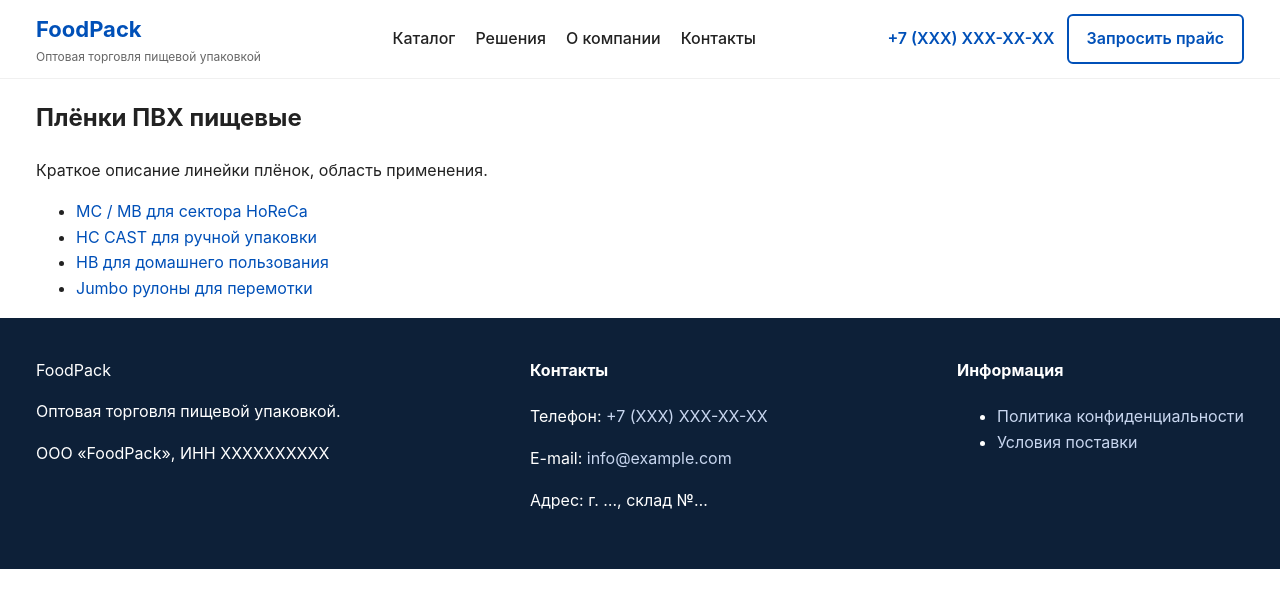
After one commit to shatagin/foodpack-b2b, a Django app: page /films-pvc/ in a window 1280 px wide. The commit adds this page. Shown: the top 608 px of the page. Run offline with Django 5.2, Linux system fonts and the light colour scheme.

Commit message:
templates skeletons

```diff
--- a/core/settings.py
+++ b/core/settings.py
@@ -46,6 +46,7 @@ INSTALLED_APPS = [
     'django.contrib.sessions',
     'django.contrib.messages',
     'django.contrib.staticfiles',
+    'core',
 ]
 
 MIDDLEWARE = [
@@ -63,7 +64,7 @@ ROOT_URLCONF = 'core.urls'
 TEMPLATES = [
     {
         'BACKEND': 'django.template.backends.django.DjangoTemplates',
-        'DIRS': [],
+        'DIRS': [os.path.join(BASE_DIR, 'templates')],
         'APP_DIRS': True,
         'OPTIONS': {
             'context_processors': [
@@ -143,4 +144,7 @@ USE_TZ = True
 DEFAULT_AUTO_FIELD = 'django.db.models.BigAutoField'
 
 STATIC_URL = '/static/'
+STATICFILES_DIRS = [
+    BASE_DIR / 'core' / 'static',
+]
 STATIC_ROOT = os.path.join(BASE_DIR, 'static')
--- /dev/null
+++ b/core/static/css/main.css
@@ -0,0 +1,410 @@
+/* ===========================
+   БАЗОВЫЕ СТИЛИ
+   =========================== */
+
+html {
+    box-sizing: border-box;
+    scroll-behavior: smooth;
+}
+
+*, *::before, *::after {
+    box-sizing: inherit;
+}
+
+body {
+    margin: 0;
+    font-family: "Inter", "Roboto", sans-serif;
+    font-size: 16px;
+    line-height: 1.6;
+    color: #222;
+    background: #fff;
+}
+
+/* ===========================
+   КОНТЕЙНЕР
+   =========================== */
+
+.container {
+    width: 100%;
+    max-width: 1240px;
+    margin: 0 auto;
+    padding: 0 16px;
+}
+
+/* ===========================
+   ССЫЛКИ
+   =========================== */
+
+a {
+    color: #0050b8;
+    text-decoration: none;
+}
+
+a:hover {
+    text-decoration: underline;
+}
+
+/* ===========================
+   КНОПКИ
+   =========================== */
+
+.btn {
+    display: inline-block;
+    padding: 12px 20px;
+    border-radius: 6px;
+    font-weight: 600;
+    text-align: center;
+}
+
+.btn-primary {
+    background: #0050b8;
+    color: #fff;
+}
+
+.btn-primary:hover {
+    background: #003f8c;
+}
+
+.btn-secondary {
+    background: #e7effb;
+    color: #0050b8;
+}
+
+.btn-secondary:hover {
+    background: #d4e3f7;
+}
+
+.btn-outline {
+    border: 2px solid #0050b8;
+    color: #0050b8;
+    padding: 10px 18px;
+}
+
+.btn-outline:hover {
+    background: #0050b8;
+    color: #fff;
+}
+
+/* ===========================
+   HEADER
+   =========================== */
+
+.site-header {
+    border-bottom: 1px solid #f0f0f0;
+    padding: 12px 0;
+    background: #ffffffdd;
+    backdrop-filter: blur(4px);
+    position: sticky;
+    top: 0;
+    z-index: 50;
+}
+
+.header-inner {
+    display: flex;
+    justify-content: space-between;
+    align-items: center;
+    gap: 24px;
+}
+
+.logo a {
+    font-weight: 700;
+    font-size: 22px;
+    color: #0050b8;
+}
+
+.logo .tagline {
+    font-size: 12px;
+    color: #666;
+    display: block;
+}
+
+.main-nav ul {
+    list-style: none;
+    margin: 0;
+    padding: 0;
+    display: flex;
+    gap: 20px;
+}
+
+.main-nav a {
+    color: #222;
+    font-weight: 500;
+}
+
+.header-contacts {
+    display: flex;
+    align-items: center;
+    gap: 12px;
+}
+
+.header-phone {
+    font-weight: 600;
+    color: #0050b8;
+}
+
+/* ===========================
+   HERO
+   =========================== */
+
+.hero {
+    padding: 60px 0;
+    background: #f7f9fc;
+}
+
+.hero-inner {
+    display: flex;
+    align-items: center;
+    justify-content: space-between;
+    gap: 24px;
+}
+
+.hero-text h1 {
+    margin: 0 0 16px 0;
+    font-size: 36px;
+    font-weight: 700;
+}
+
+.hero-text p {
+    max-width: 480px;
+    margin-bottom: 20px;
+}
+
+.hero-actions a {
+    margin-right: 12px;
+}
+
+/* ===========================
+   BENEFITS
+   =========================== */
+
+.benefits {
+    padding: 40px 0;
+    background: #fff;
+}
+
+.benefits-inner {
+    display: grid;
+    grid-template-columns: repeat(4, 1fr);
+    gap: 24px;
+}
+
+.benefit-item h3 {
+    margin: 0 0 8px 0;
+    font-size: 18px;
+}
+
+/* ===========================
+   CATALOG
+   =========================== */
+
+.catalog {
+    padding: 60px 0;
+    background: #f7f9fc;
+}
+
+.catalog-grid {
+    display: grid;
+    grid-template-columns: repeat(4, 1fr);
+    gap: 24px;
+    margin-top: 24px;
+}
+
+.catalog-item {
+    padding: 20px;
+    background: #fff;
+    border: 1px solid #e5e5e5;
+    border-radius: 8px;
+    transition: 0.15s;
+}
+
+.catalog-item:hover {
+    border-color: #c6d8f2;
+    box-shadow: 0 4px 14px rgba(0, 40, 100, 0.06);
+}
+
+.catalog-item h3 {
+    margin-top: 0;
+}
+
+/* ===========================
+   SOLUTIONS
+   =========================== */
+
+.solutions {
+    padding: 60px 0;
+}
+
+.solutions-grid {
+    display: grid;
+    grid-template-columns: repeat(4, 1fr);
+    gap: 24px;
+}
+
+.solutions-item {
+    padding: 20px;
+    background: #f7f9fc;
+    border-radius: 8px;
+}
+
+/* ===========================
+   PROCESS
+   =========================== */
+
+.process {
+    padding: 60px 0;
+    background: #fff;
+}
+
+.process-steps {
+    max-width: 700px;
+    margin: 0 auto;
+    padding-left: 20px;
+    font-size: 18px;
+}
+
+/* ===========================
+   ABOUT
+   =========================== */
+
+.about {
+    padding: 60px 0;
+    background: #f7f9fc;
+}
+
+.about-inner {
+    display: flex;
+    justify-content: space-between;
+    align-items: flex-start;
+    gap: 40px;
+}
+
+.about-text {
+    flex: 2;
+}
+
+.about-stats {
+    flex: 1;
+    display: grid;
+    gap: 20px;
+}
+
+.stat-item {
+    background: white;
+    padding: 20px;
+    border-radius: 8px;
+    text-align: center;
+    border: 1px solid #e5e5e5;
+}
+
+.stat-value {
+    font-size: 28px;
+    font-weight: 700;
+}
+
+.stat-label {
+    color: #666;
+}
+
+/* ===========================
+   REQUEST FORM
+   =========================== */
+
+.request {
+    padding: 60px 0;
+    background: #fff;
+}
+
+.request-inner {
+    display: flex;
+    gap: 40px;
+}
+
+.request-form .form-row {
+    display: flex;
+    flex-direction: column;
+    margin-bottom: 16px;
+}
+
+.request-form input,
+.request-form textarea {
+    padding: 10px 12px;
+    border: 1px solid #ccc;
+    border-radius: 6px;
+    font: inherit;
+}
+
+/* ===========================
+   FOOTER
+   =========================== */
+
+.site-footer {
+    padding: 40px 0;
+    background: #0d2038;
+    color: #fff;
+}
+
+.footer-inner {
+    display: flex;
+    justify-content: space-between;
+    gap: 40px;
+}
+
+footer a {
+    color: #c8d6ef;
+}
+
+.footer-col h4 {
+    margin-top: 0;
+}
+
+/* ===========================
+   АДАПТИВ  (мобильные)
+   =========================== */
+
+@media (max-width: 1100px) {
+    .hero-inner {
+        flex-direction: column;
+        text-align: center;
+    }
+
+    .about-inner {
+        flex-direction: column;
+    }
+
+    .header-inner {
+        flex-wrap: wrap;
+        text-align: center;
+        justify-content: center;
+    }
+}
+
+@media (max-width: 900px) {
+    .benefits-inner,
+    .catalog-grid,
+    .solutions-grid {
+        grid-template-columns: repeat(2, 1fr);
+    }
+}
+
+@media (max-width: 600px) {
+
+    .benefits-inner,
+    .catalog-grid,
+    .solutions-grid {
+        grid-template-columns: 1fr;
+    }
+
+    .request-inner {
+        flex-direction: column;
+    }
+
+    .site-header {
+        position: static;
+    }
+
+    .main-nav ul {
+        flex-wrap: wrap;
+        justify-content: center;
+        gap: 12px;
+    }
+}
--- /dev/null
+++ b/core/templates/core/films_pvc/index.html
@@ -0,0 +1,24 @@
+{% extends "core/base.html" %}
+
+{% block title %}Плёнки ПВХ пищевые — FoodPack{% endblock %}
+{% block meta_description %}Ассортимент пищевых ПВХ плёнок: для HoReCa, ручной упаковки, домашнего использования и перемотки.{% endblock %}
+
+{% block content %}
+<section class="page-header">
+    <div class="container">
+        <h1>Плёнки ПВХ пищевые</h1>
+        <p>Краткое описание линейки плёнок, область применения.</p>
+    </div>
+</section>
+
+<section class="category-list">
+    <div class="container">
+        <ul class="category-cards">
+            <li><a href="{% url "films_pvc_horeca" %}">MC / MB для сектора HoReCa</a></li>
+            <li><a href="{% url "films_pvc_hand_cast" %}">HC CAST для ручной упаковки</a></li>
+            <li><a href="{% url "films_pvc_home" %}">НВ для домашнего пользования</a></li>
+            <li><a href="{% url "films_pvc_jumbo" %}">Jumbo рулоны для перемотки</a></li>
+        </ul>
+    </div>
+</section>
+{% endblock %}
--- a/core/templates/index.html
+++ b/core/templates/core/index.html
@@ -1,6 +1,6 @@
 {% extends "core/base.html" %}
 
-{% block title %}FoodPack — оптовые поставки пищевой упаковки{% endblock %}
+{% block title %}Оптовые поставки пищевой упаковки{% endblock %}
 {% block meta_description %}Оптовые поставки пленки, контейнеров и другой пищевой упаковки с поставками по России.{% endblock %}
 
 {% block content %}
--- a/core/urls.py
+++ b/core/urls.py
@@ -1,25 +1,24 @@
-"""
-URL configuration for core project.
-
-The `urlpatterns` list routes URLs to views. For more information please see:
-    https://docs.djangoproject.com/en/5.2/topics/http/urls/
-Examples:
-Function views
-    1. Add an import:  from my_app import views
-    2. Add a URL to urlpatterns:  path('', views.home, name='home')
-Class-based views
-    1. Add an import:  from other_app.views import Home
-    2. Add a URL to urlpatterns:  path('', Home.as_view(), name='home')
-Including another URLconf
-    1. Import the include() function: from django.urls import include, path
-    2. Add a URL to urlpatterns:  path('blog/', include('blog.urls'))
-"""
-from django.contrib import admin
 from django.urls import path
-from .views import index
-
+from . import views
 
 urlpatterns = [
-    path('admin/', admin.site.urls),
-    path('', index, name='index')
+    path('', views.index, name='index'),
+
+    path('about/', views.about, name='about'),
+    path('contacts/', views.contacts, name='contacts'),
+
+    # Плёнки ПВХ пищевые
+    path('films-pvc/', views.films_pvc, name='films_pvc'),
+    path('films-pvc/horeca/', views.films_pvc_horeca, name='films_pvc_horeca'),
+    path('films-pvc/hand-cast/', views.films_pvc_hand_cast, name='films_pvc_hand_cast'),
+    path('films-pvc/home/', views.films_pvc_home, name='films_pvc_home'),
+    path('films-pvc/jumbo/', views.films_pvc_jumbo, name='films_pvc_jumbo'),
+
+    # Перчатки
+    path('gloves/', views.gloves, name='gloves'),
+    path('gloves/pe/', views.gloves_pe, name='gloves_pe'),
+    path('gloves/vinyl/', views.gloves_vinyl, name='gloves_vinyl'),
+
+    # Упаковка Комус
+    path('komus-packaging/', views.komus_packaging, name='komus_packaging'),
 ]
--- a/core/views.py
+++ b/core/views.py
@@ -1,5 +1,53 @@
 from django.http import HttpResponse
+from django.shortcuts import render
 
 
 def index(request):
-    return HttpResponse("<h1>FoodPack</h1><p>Django работает на VPS</p>")
+    return render(request, 'core/index.html')
+
+
+def about(request):
+    return render(request, 'core/about.html')
+
+
+def contacts(request):
+    return render(request, 'core/contacts.html')
+
+
+# Плёнки ПВХ
+def films_pvc(request):
+    return render(request, 'core/films_pvc/index.html')
+
+
+def films_pvc_horeca(request):
+    return render(request, 'core/films_pvc/horeca.html')
+
+
+def films_pvc_hand_cast(request):
+    return render(request, 'core/films_pvc/hand_cast.html')
+
+
+def films_pvc_home(request):
+    return render(request, 'core/films_pvc/home.html')
+
+
+def films_pvc_jumbo(request):
+    return render(request, 'core/films_pvc/jumbo.html')
+
+
+# Перчатки
+def gloves(request):
+    return render(request, 'core/gloves/index.html')
+
+
+def gloves_pe(request):
+    return render(request, 'core/gloves/pe.html')
+
+
+def gloves_vinyl(request):
+    return render(request, 'core/gloves/vinyl.html')
+
+
+# Упаковка Комус
+def komus_packaging(request):
+    return render(request, 'core/komus_packaging.html')
```
Also changed, not shown: core/templates/core/about.html (added, +13 -0 lines), core/templates/core/contacts.html (added, +13 -0 lines), core/templates/core/gloves/index.html (added, +22 -0 lines), core/templates/core/gloves/pe.html (added, +13 -0 lines), core/templates/core/gloves/vinyl.html (added, +13 -0 lines), core/templates/core/hand_cast.html (added, +13 -0 lines), core/templates/core/home.html (added, +13 -0 lines), core/templates/core/horeca.html (added, +13 -0 lines), core/templates/core/jumbo.html (added, +13 -0 lines), core/templates/core/komus_packaging.html (added, +13 -0 lines), urls.py (added, +7 -0 lines), core/templates/core/base.html (renamed from core/templates/base.html).
